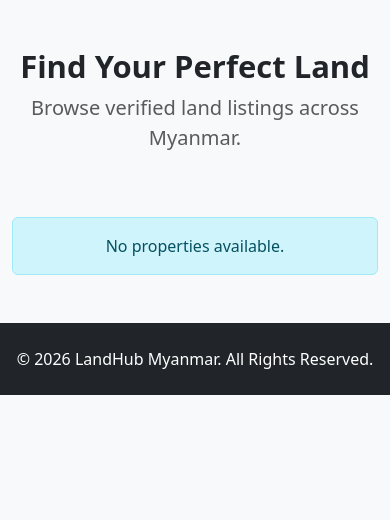
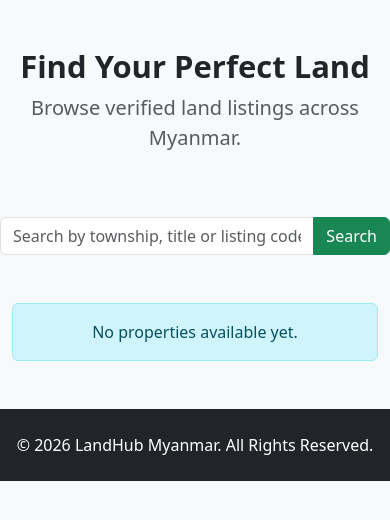
Before and after one commit to MinKhantKyawFreddy/LandHub, a Flask app: page / in a window 390 px wide. Shown: the part 56-576 px from the top of the page. Run offline with Flask 3, Linux system fonts and the light colour scheme.

Commit message:
added city to database so customers can search by city instead of typing the township

```diff
--- a/app/models.py
+++ b/app/models.py
@@ -94,6 +94,11 @@ class Property(db.Model):
         nullable=False
     )
 
+    city = db.Column(
+        db.String(100),
+        nullable=False
+    )
+
     township = db.Column(
         db.String(100),
         nullable=False
--- a/app/routes.py
+++ b/app/routes.py
@@ -11,14 +11,29 @@ main = Blueprint("main", __name__)
 @main.route("/")
 def home():
 
-    properties = Property.query.filter_by(
+    search = request.args.get("search", "").strip()
+
+    query = Property.query.filter_by(
         status="Published"
-    ).all()
+    )
+
+    if search:
+
+        query = query.filter(
+            (Property.title.ilike(f"%{search}%")) |
+            (Property.township.ilike(f"%{search}%")) |
+            (Property.city.ilike(f"%{search}%")) |
+            (Property.listing_code.ilike(f"%{search}%"))
+        )
+
+    properties = query.all()
 
     return render_template(
         "home.html",
-        properties=properties
+        properties=properties,
+        search=search
     )
+
 
 @main.route("/property/<int:property_id>")
 def property_detail(property_id):
@@ -26,7 +41,7 @@ def property_detail(property_id):
     property = Property.query.get_or_404(property_id)
 
     return render_template(
-        "property_detail.html",
+        "property_details.html",
         property=property
     )
 
--- a/app/templates/home.html
+++ b/app/templates/home.html
@@ -32,12 +32,53 @@
         </p>
     </div>
 
+    <!-- Search Form -->
+    <div class="row justify-content-center mb-5">
+
+    <div class="col-md-8">
+
+        <form method="GET">
+
+            <div class="input-group">
+
+                <input
+                    type="text"
+                    name="search"
+                    class="form-control"
+                    placeholder="Search by township, title or listing code..."
+                    value="{{ search }}">
+
+                <button
+                    class="btn btn-success"
+                    type="submit">
+
+                    Search
+
+                </button>
+
+            </div>
+
+        </form>
+
+    </div>
+
+</div>
+
+    {% if search %}
+
+<p class="text-center text-muted mb-4">
+    Search results for:
+    <strong>{{ search }}</strong>
+</p>
+
+{% endif %}
+
     <!-- Property Cards -->
     <div class="container">
 
         {% if properties %}
 
-        <div class="row">
+        <div class="row justify-content-center mb-5">
 
             {% for property in properties %}
 
@@ -93,11 +134,21 @@
 
         {% else %}
 
-        <div class="alert alert-info text-center">
-            No properties available.
-        </div>
+<div class="alert alert-info text-center">
 
-        {% endif %}
+    {% if search %}
+
+        No properties matched your search.
+
+    {% else %}
+
+        No properties available yet.
+
+    {% endif %}
+
+</div>
+
+{% endif %}
 
     </div>
 
--- a/check_property.py
+++ b/check_property.py
@@ -10,7 +10,7 @@ with app.app_context():
     for p in properties:
         print(
             p.listing_code,
-            p.title,
+            p.city,
             p.township,
-            p.price
+            p.title
         )
--- a/seed_property.py
+++ b/seed_property.py
@@ -14,6 +14,7 @@ with app.app_context():
         price_negotiable=True,
         area=1.5,
         area_unit="Acres",
+        city="Mandalay",
         township="Aungchanthar",
         address="Beside CPM Motor Factory,",
         description="Flat land with road access. Will install transformers for electricity on request with additional charges.",
```
